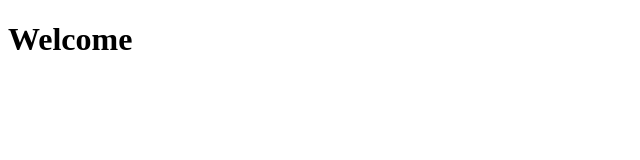
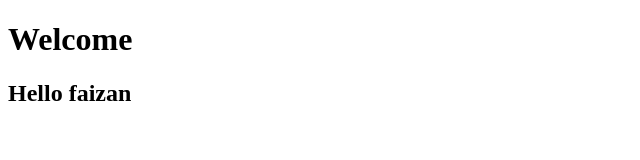
Before and after one commit to faizanAhmed860/Flavorithm, a plain HTML site: page index.html in a window 1280 px wide. Shown: the whole page, without its empty margins (0-640 px from the left). Drawn offline with Linux system fonts and the light colour scheme.

Commit message:
version2

```diff
--- a/index.html
+++ b/index.html
@@ -7,5 +7,6 @@
 </head>
 <body>
     <h1>Welcome</h1>
+    <h2>Hello faizan</h2>
 </body>
 </html>
```
